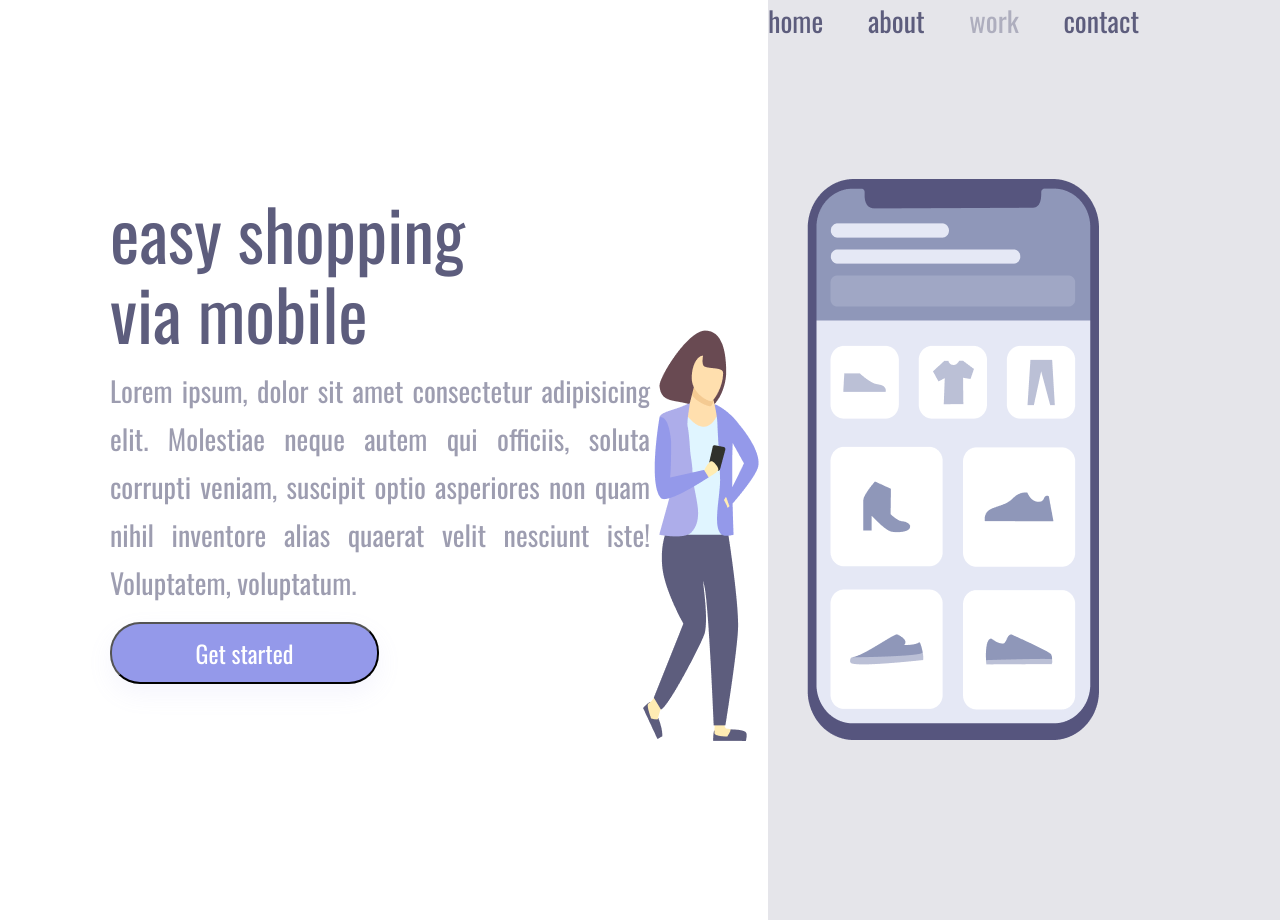
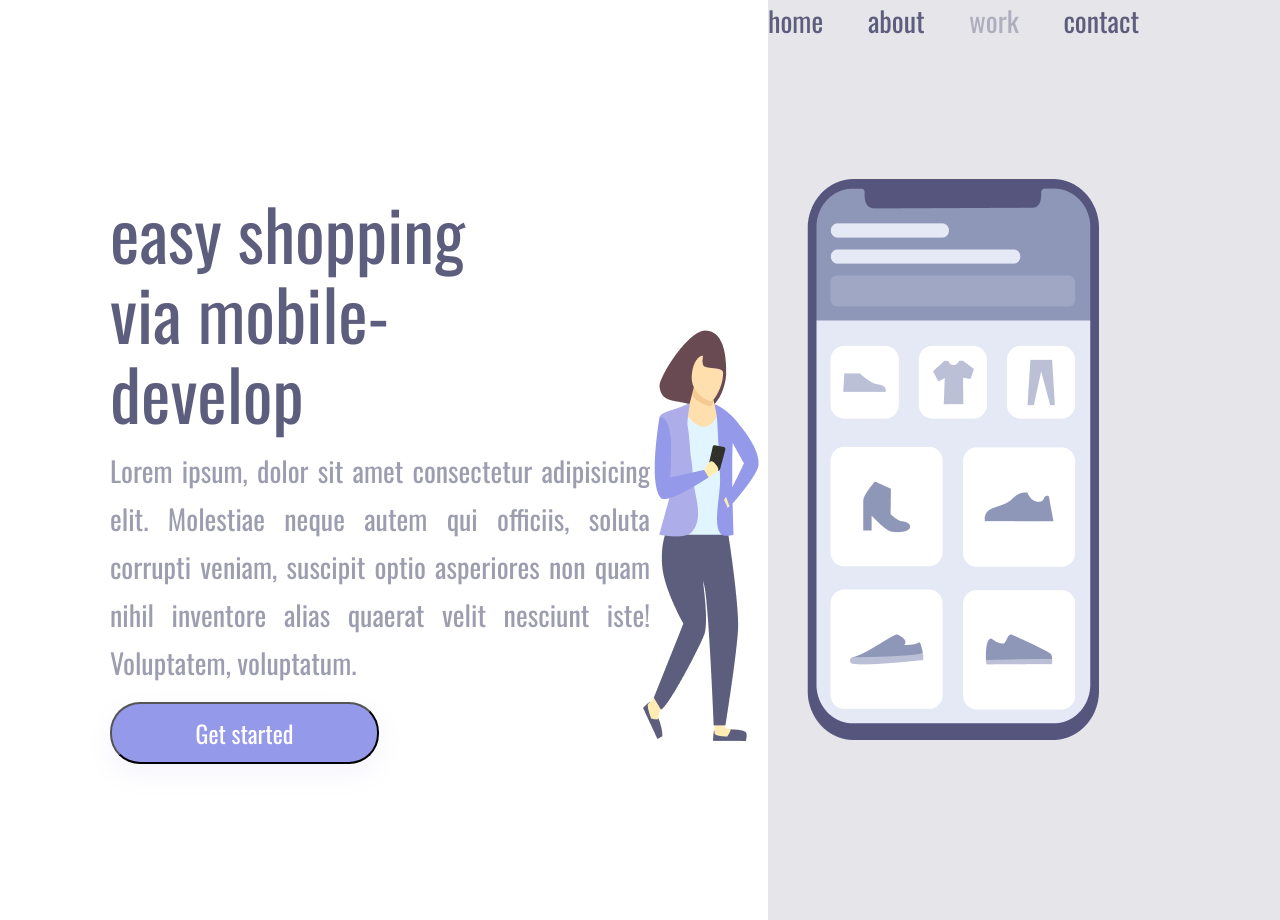
Before and after one commit to Jorgecrayk/easy-shopping, a plain HTML site: page index.html in a window 1280 px wide. Drawn offline with nearby package versions, Linux system fonts and the light colour scheme.

Commit message:
alt title no devolop

```diff
--- a/index.html
+++ b/index.html
@@ -16,7 +16,7 @@
   <body>
     <main>
       <section class="c-left">
-        <h1>easy shopping via mobile</h1>
+        <h1>easy shopping via mobile-develop</h1>
         <p>
           Lorem ipsum, dolor sit amet consectetur adipisicing elit. Molestiae
           neque autem qui officiis, soluta corrupti veniam, suscipit optio
```
